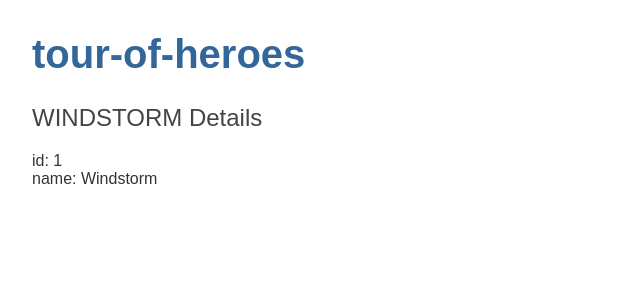
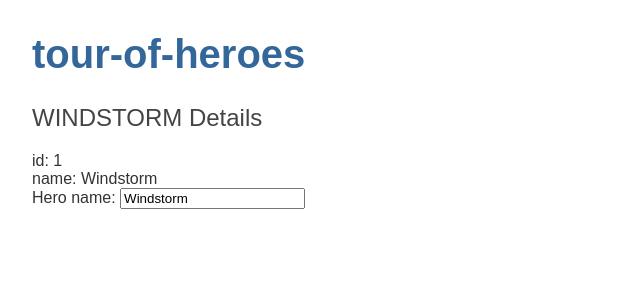
Before and after one commit to andres9906/tour-of-heroes, an Angular app: page / in a window 1280 px wide. Shown: the top 300 px of the page, without its empty margins (0-640 px from the left). Built offline with nearby package versions, Linux system fonts and the light colour scheme.

Commit message:
end of first part

```diff
--- a/src/app/app.module.ts
+++ b/src/app/app.module.ts
@@ -1,9 +1,11 @@
 import { NgModule } from '@angular/core';
+import { FormsModule } from '@angular/forms';
 import { BrowserModule } from '@angular/platform-browser';
 
 import { AppRoutingModule } from './app-routing.module';
 import { AppComponent } from './app.component';
 import { HeroesComponent } from './heroes/heroes.component';
+
 
 @NgModule({
   declarations: [
@@ -12,7 +14,8 @@
   ],
   imports: [
     BrowserModule,
-    AppRoutingModule
+    AppRoutingModule,
+    FormsModule
   ],
   providers: [],
   bootstrap: [AppComponent]
--- a/src/app/heroes/heroes.component.html
+++ b/src/app/heroes/heroes.component.html
@@ -1,3 +1,8 @@
 <h2>{{hero.name | uppercase}} Details</h2>
 <div><span>id: </span>{{hero.id}}</div>
 <div><span>name: </span>{{hero.name}}</div>
+
+<div>
+    <label for="name">Hero name: </label>
+    <input id="name" [(ngModel)]="hero.name" placeholder="name">
+</div>
```
